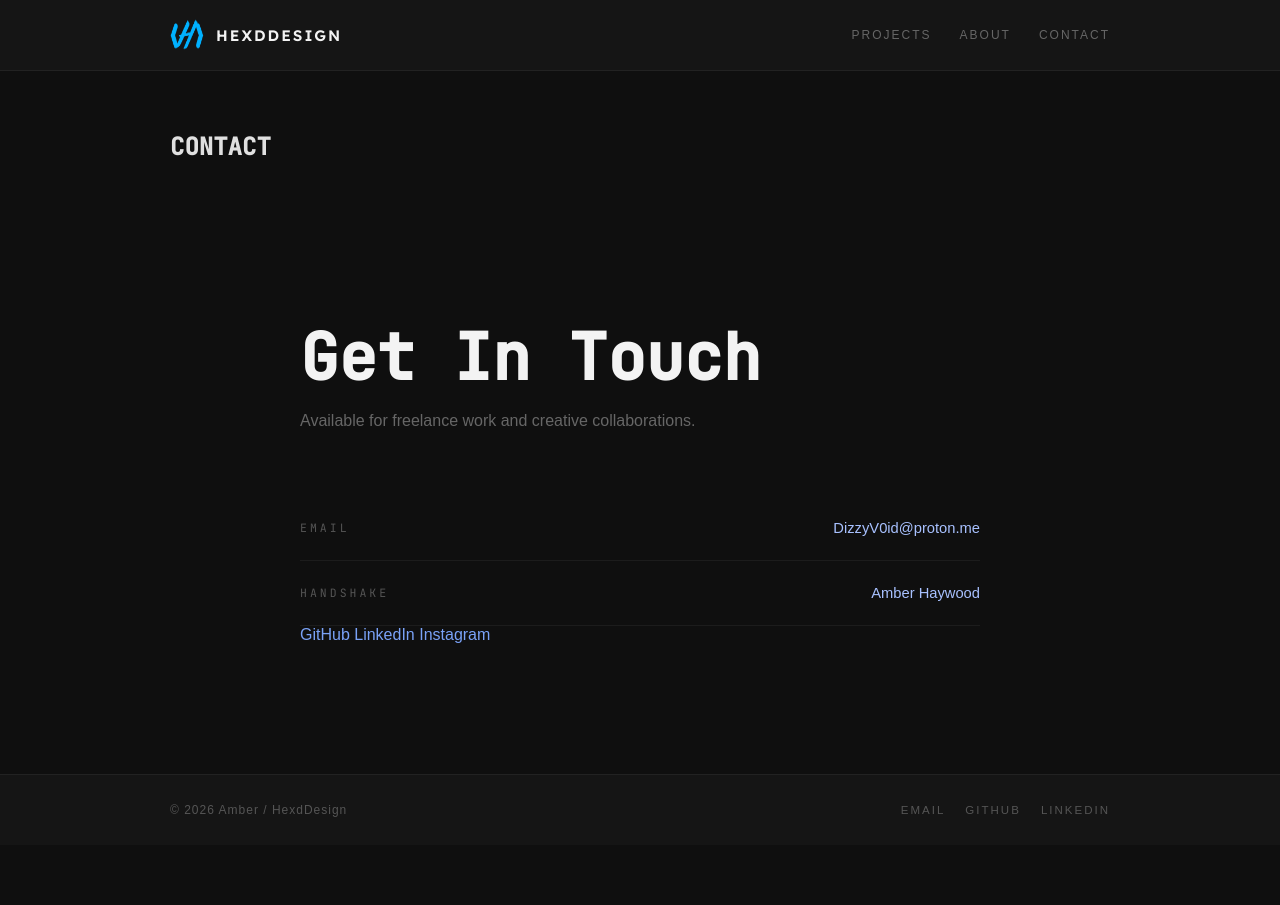
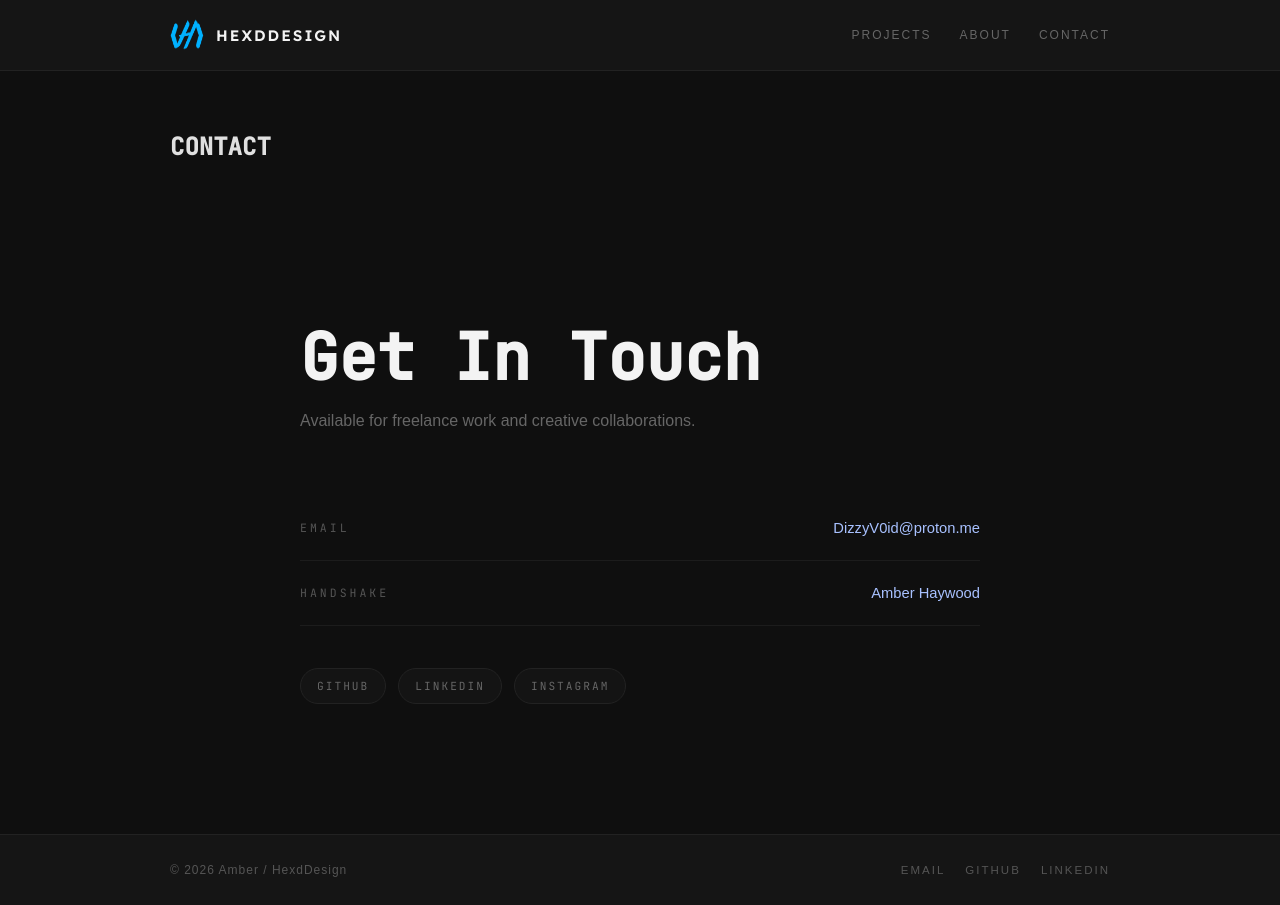
Before and after one commit to HexdDesign/hexddesign.github.io, a Jekyll site: the page built from contact.markdown, in a window 1280 px wide. Built offline with Jekyll 4.4.1, drawn with Linux system fonts in a browser that asks for light colours; some web fonts are replaced.

Commit message:
Update main.scss

```diff
--- a/assets/main.scss
+++ b/assets/main.scss
@@ -836,7 +836,42 @@ h1.post-header {
     line-height: 1.1;
   }
 }
+.contact-socials {
+  display: flex;
+  flex-wrap: wrap;
+  gap: 12px;
 
+  margin-top: 42px;
+}
+
+.social-btn {
+  font-family: 'JetBrains Mono', monospace;
+
+  font-size: 0.7rem;
+  letter-spacing: 2px;
+  text-transform: uppercase;
+
+  color: #666;
+
+  padding: 10px 16px;
+
+  border: 1px solid #222;
+  border-radius: 999px;
+
+  background: #141414;
+
+  transition:
+    border-color 0.2s ease,
+    color 0.2s ease,
+    transform 0.2s ease;
+}
+
+.social-btn:hover {
+  color: #fff;
+  border-color: #00b1ff;
+
+  transform: translateY(-2px);
+}
 // ─────────────────────────────────────────────────────────────
 // Responsive
 // ─────────────────────────────────────────────────────────────
```
